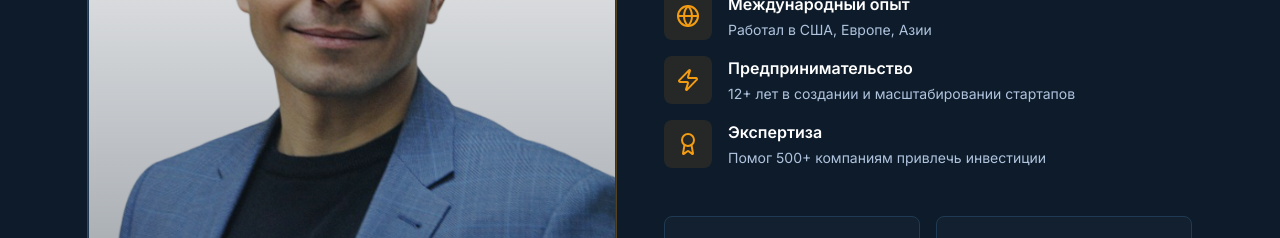
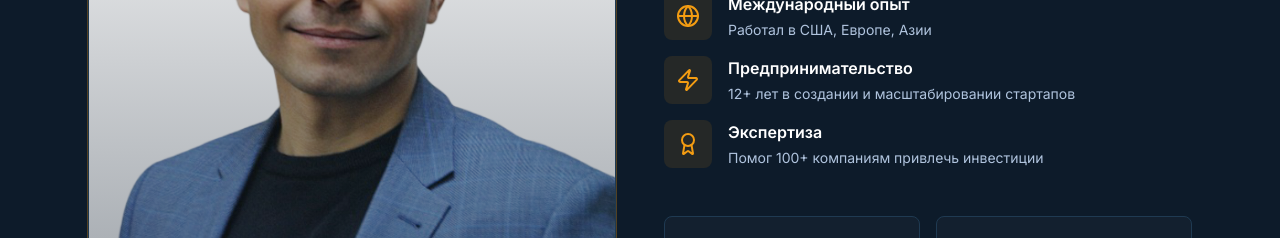
Before and after one commit to BulatMYP/v0-a-metrix-website, a Next.js app: page / in a window 1280 px wide. Shown: the part 11200-11438 px from the top of the page. Built offline with nearby package versions, Linux system fonts and the light colour scheme.

Commit message:
fix: update founder section achievement description to 100+ companies

```diff
--- a/components/home/founder-section.tsx
+++ b/components/home/founder-section.tsx
@@ -26,7 +26,7 @@ const achievements = [
   {
     icon: Award,
     title: "Экспертиза",
-    description: "Помог 500+ компаниям привлечь инвестиции"
+    description: "Помог 100+ компаниям привлечь инвестиции"
   },
 ]
 
```
